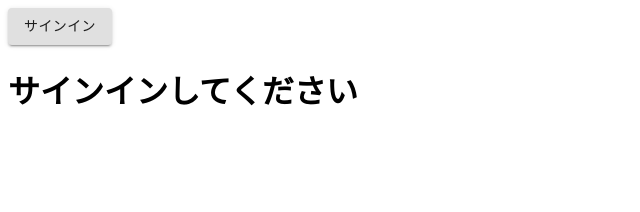
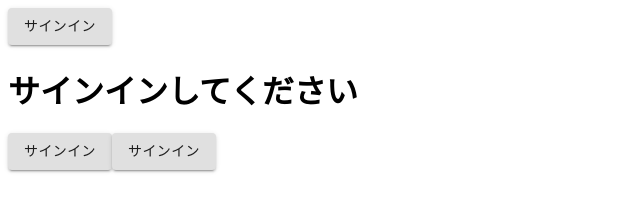
Before and after one commit to tahomatx/sample-firebase-project, a Gatsby site in the folder hosting/: page /context2 in a window 1280 px wide. Shown: the whole page, without its empty margins (0-640 px from the left). Built offline with nearby package versions, Linux system fonts and the light colour scheme; Gatsby itself is replaced by a stand-in of ours.

Commit message:
HoCのサンプルを改修

```diff
--- a/hosting/src/pages/context2.js
+++ b/hosting/src/pages/context2.js
@@ -14,10 +14,12 @@ const withUser = Component => {
   };
 };
 
-const Title = withUser(({ user }) => (<h1 >{user.signIn ? 'サインイン済み' : 'サインインしてください'}</h1>));
 
-const SigninButton = withUser(({ user }) => (<Button variant='contained' onClick={() => user.updateValue({ signIn: !user.signIn })}>サインイン</Button>));
 
+
+const TitleInner = ({ user }) => (<h1 >{user.signIn ? 'サインイン済み' : 'サインインしてください'}</h1>);
+
+const Title = withUser(TitleInner);
 
 function Toolbar() {
   return (
@@ -26,6 +28,25 @@ function Toolbar() {
     </div>
   );
 }
+
+
+
+
+const withXxx = Component => {
+  return () => {
+    return (
+      <Component user={{
+        signIn: true,
+        updateValue: obj => console.log(obj.signIn),
+      }}/>
+    );
+  };
+};
+
+const SignInInner = ({ user }) => (<Button variant='contained' onClick={() => user.updateValue({ signIn: !user.signIn })}>サインイン</Button>);
+
+const SigninButton = withUser(SignInInner);
+const SigninXxx = withXxx(SignInInner);
 
 export default class Parent extends React.Component {
 
@@ -41,6 +62,11 @@ export default class Parent extends React.Component {
       }}>
         <Toolbar />
         <Title aaa='aaa' />
+        <SignInInner user={{
+          signIn: true,
+          updateValue: obj => console.log('hello'),
+        }} />
+        <SigninXxx />
       </UserContext.Provider>
     );
   }
```
